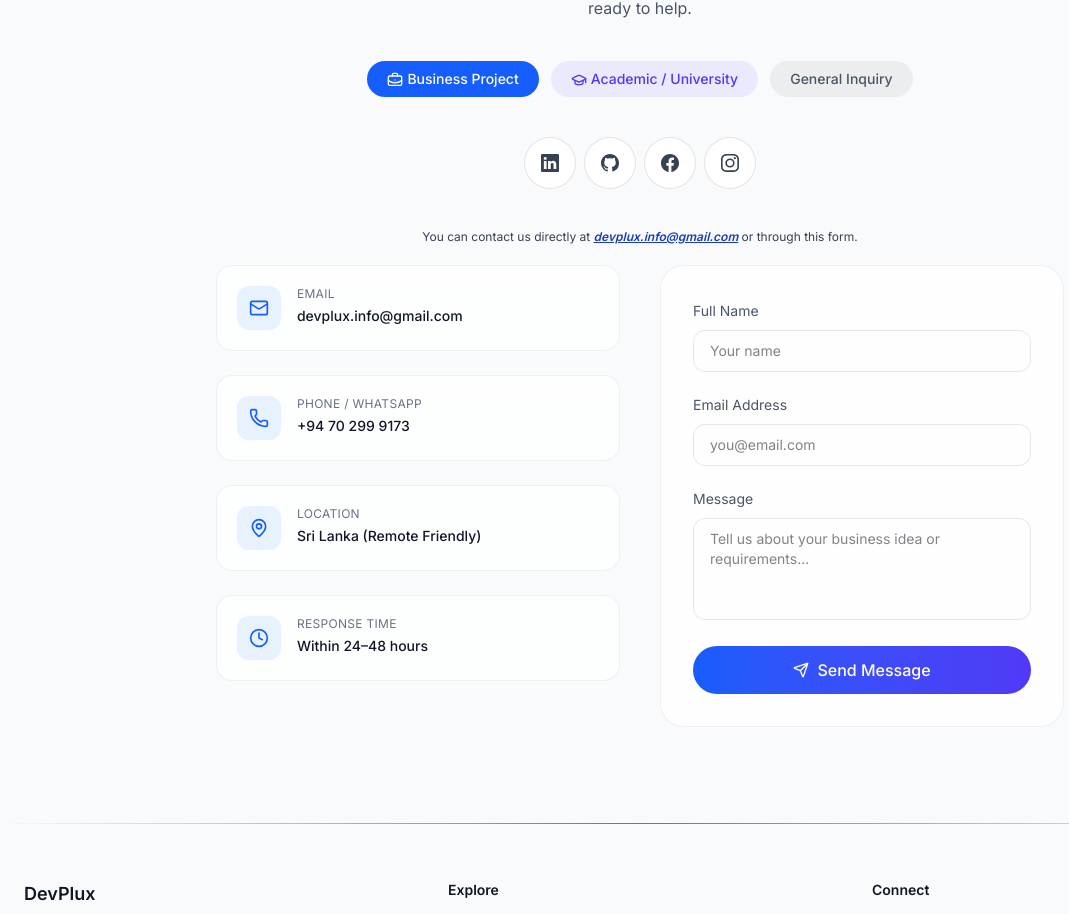
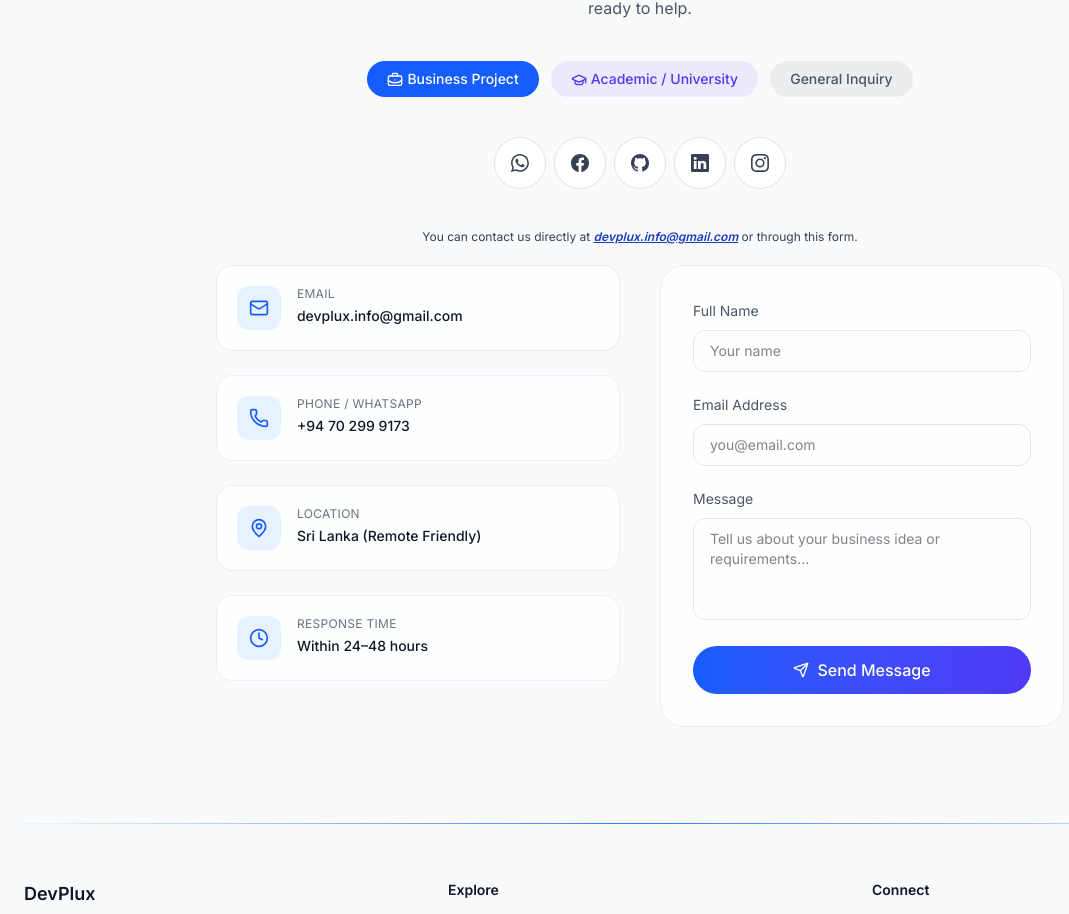
Before and after one commit to DevPlux/DevPlux-Official-Website, a Next.js app in the folder frontend/: page / in a window 1280 px wide. Shown: the part 7456-8370 px from the top of the page, without its empty margins (0-1069 px from the left). Built offline with nearby package versions, Linux system fonts and the light colour scheme; no server answers.

Commit message:
Update contact

```diff
--- a/frontend/components/contact.tsx
+++ b/frontend/components/contact.tsx
@@ -16,7 +16,13 @@ import {
   Loader2,
 } from "lucide-react";
 
-import { BsFacebook, BsGithub, BsInstagram, BsLinkedin } from "react-icons/bs";
+import {
+  BsFacebook,
+  BsGithub,
+  BsInstagram,
+  BsLinkedin,
+  BsWhatsapp,
+} from "react-icons/bs";
 import { sendEmail } from "@/actions/sendEmail";
 
 /* ---------------- ANIMATIONS ---------------- */
@@ -148,6 +154,7 @@ export default function Contact() {
         </button>
       </motion.div>
 
+      {/* ---------------- SOCIAL LINKS ---------------- */}
       <motion.div
         className="flex flex-row items-center justify-center gap-2 px-4 text-lg font-medium mt-10"
         initial={{ opacity: 0, y: 100 }}
@@ -156,51 +163,85 @@ export default function Contact() {
           delay: 0.1,
         }}
       >
+        {/*WHATSAPP LINK*/}
         <a
-          className={`bg-white p-4 text-gray-700 flex items-center gap-2 rounded-full focus:scale-[1.15] hover:text-gray-950 hover:scale-[1.15]
-                    active:scale-105 transition duration-300 ease-in-out cursor-pointer border border-black/10 dark:text-white/60 dark:bg-white/10 relative
-                    ${isSending ? "pointer-events-none opacity-50" : ""}`}
-          href="#"
+          className={`bg-white p-4 text-gray-700 flex items-center gap-2 rounded-full focus:scale-[1.15] hover:text-green-400 hover:scale-[1.15]
+              active:scale-105 transition cursor-grab border border-black/10 dark:text-white/60 dark:bg-white/10 relative
+              ${isSending ? "pointer-events-none opacity-50" : ""}`}
+          href="https://wa.me/94702999173?text=Hi%20DevPlux%20team,%20I'm%20interested%20in%20discussing%20a%20project%20opportunity.%20Would%20you%20be%20available%20for%20a%20chat?"
           target="_blank"
+          rel="noopener noreferrer"
           tabIndex={isSending ? -1 : 0}
         >
-          <BsLinkedin className="hover:text-blue-500 transition duration-300 ease-in" />
+          <BsWhatsapp className="hover:text-green-400 transition duration-300 ease-in" />
         </a>
 
+        {/*FACEBOOK LINK*/}
         <a
-          className={`bg-white p-4 text-gray-700 flex items-center gap-2 rounded-full focus:scale-[1.15] hover:text-gray-950 hover:scale-[1.15]
-                    active:scale-105 transition cursor-pointer border border-black/10 dark:text-white/60 dark:bg-white/10 relative
+          className={`bg-white p-4 text-gray-700 flex items-center gap-2 rounded-full focus:scale-[1.15] hover:text-blue-600 hover:scale-[1.15]
+                    active:scale-105 transition cursor-grab border border-black/10 dark:text-white/60 dark:bg-white/10 relative
                     ${isSending ? "pointer-events-none opacity-50" : ""}`}
-          href="https://github.com/DevPlux"
+          href="https://facebook.com/people/DevPlux/61586762697997/"
           target="_blank"
-          tabIndex={isSending ? -1 : 0}
-        >
-          <BsGithub className="hover:text-green-500 transition duration-300 ease-in" />
-        </a>
-
-        <a
-          className={`bg-white p-4 text-gray-700 flex items-center gap-2 rounded-full focus:scale-[1.15] hover:text-gray-950 hover:scale-[1.15]
-                    active:scale-105 transition cursor-pointer border border-black/10 dark:text-white/60 dark:bg-white/10 relative
-                    ${isSending ? "pointer-events-none opacity-50" : ""}`}
-          href="#"
-          target="_blank"
+          rel="noopener noreferrer"
           tabIndex={isSending ? -1 : 0}
         >
           <BsFacebook className="hover:text-blue-600 transition duration-300 ease-in" />
         </a>
 
+        {/*GITHUB LINK*/}
         <a
-          className={`bg-white p-4 text-gray-700 flex items-center gap-2 rounded-full focus:scale-[1.15] hover:text-gray-950 hover:scale-[1.15]
-                    active:scale-105 transition cursor-pointer border border-black/10 dark:text-white/60 dark:bg-white/10 relative
+          className={`bg-white p-4 text-gray-700 flex items-center gap-2 rounded-full focus:scale-[1.15] hover:text-purple-500 hover:scale-[1.15]
+                    active:scale-105 transition cursor-grab border border-black/10 dark:text-white/60 dark:bg-white/10 relative
                     ${isSending ? "pointer-events-none opacity-50" : ""}`}
-          href="#"
+          href="https://github.com/DevPlux"
           target="_blank"
+          rel="noopener noreferrer"
           tabIndex={isSending ? -1 : 0}
         >
+          <BsGithub className="hover:text-purple-500 transition duration-300 ease-in" />
+        </a>
+
+        {/*LINKEDIN LINK*/}
+        <a
+          className={`bg-white p-4 text-gray-700 flex items-center gap-2 rounded-full focus:scale-[1.15] hover:text-blue-500 hover:scale-[1.15]
+                    active:scale-105 transition duration-300 ease-in-out cursor-not-allowed border border-black/10 dark:text-white/60 dark:bg-white/10 relative
+                    ${isSending ? "pointer-events-none opacity-50" : ""} group`}
+          href="#"
+          onClick={(e) => e.preventDefault()}
+          aria-disabled="true"
+          tabIndex={isSending ? -1 : -1}
+        >
+          <BsLinkedin className="hover:text-blue-500 transition duration-300 ease-in" />
+
+          {/* Custom Tooltip */}
+          <span className="absolute -top-10 left-1/2 transform -translate-x-1/2 bg-gray-800 text-white text-xs py-1 px-2 rounded opacity-0 group-hover:opacity-100 transition-opacity duration-300 whitespace-nowrap pointer-events-none">
+            LinkedIn currently unavailable
+            <span className="absolute -bottom-1 left-1/2 transform -translate-x-1/2 w-2 h-2 bg-gray-800 rotate-45"></span>
+          </span>
+        </a>
+
+        {/*INSTAGRAM LINK*/}
+        <a
+          className={`bg-white p-4 text-gray-700 flex items-center gap-2 rounded-full focus:scale-[1.15] hover:text-pink-600 hover:scale-[1.15]
+              active:scale-105 transition cursor-not-allowed border border-black/10 dark:text-white/60 dark:bg-white/10 relative
+              ${isSending ? "pointer-events-none opacity-50" : ""} group`}
+          href="#"
+          onClick={(e) => e.preventDefault()}
+          aria-disabled="true"
+          tabIndex={isSending ? -1 : -1}
+        >
           <BsInstagram className="hover:text-pink-600 transition duration-300 ease-in" />
+
+          {/* Custom Tooltip */}
+          <span className="absolute -top-10 left-1/2 transform -translate-x-1/2 bg-gray-800 text-white text-xs py-1 px-2 rounded opacity-0 group-hover:opacity-100 transition-opacity duration-300 whitespace-nowrap pointer-events-none">
+            Instagram currently unavailable
+            <span className="absolute -bottom-1 left-1/2 transform -translate-x-1/2 w-2 h-2 bg-gray-800 rotate-45"></span>
+          </span>
         </a>
       </motion.div>
 
+      {/* ---------------- CONTACT INFO TEXT ---------------- */}
       <motion.div
         className="flex flex-row items-center justify-center text-xs mt-15"
         initial={{ opacity: 0, y: 100 }}
```
